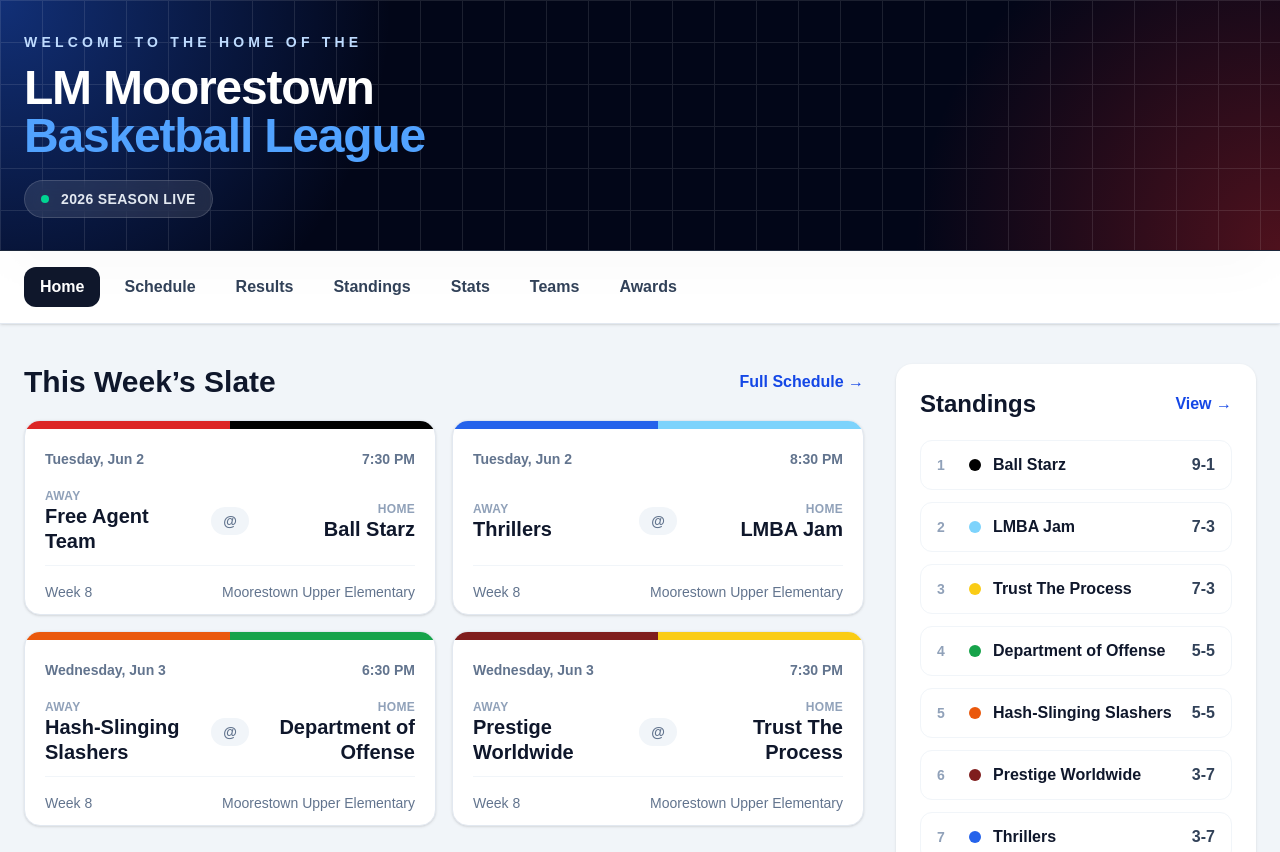
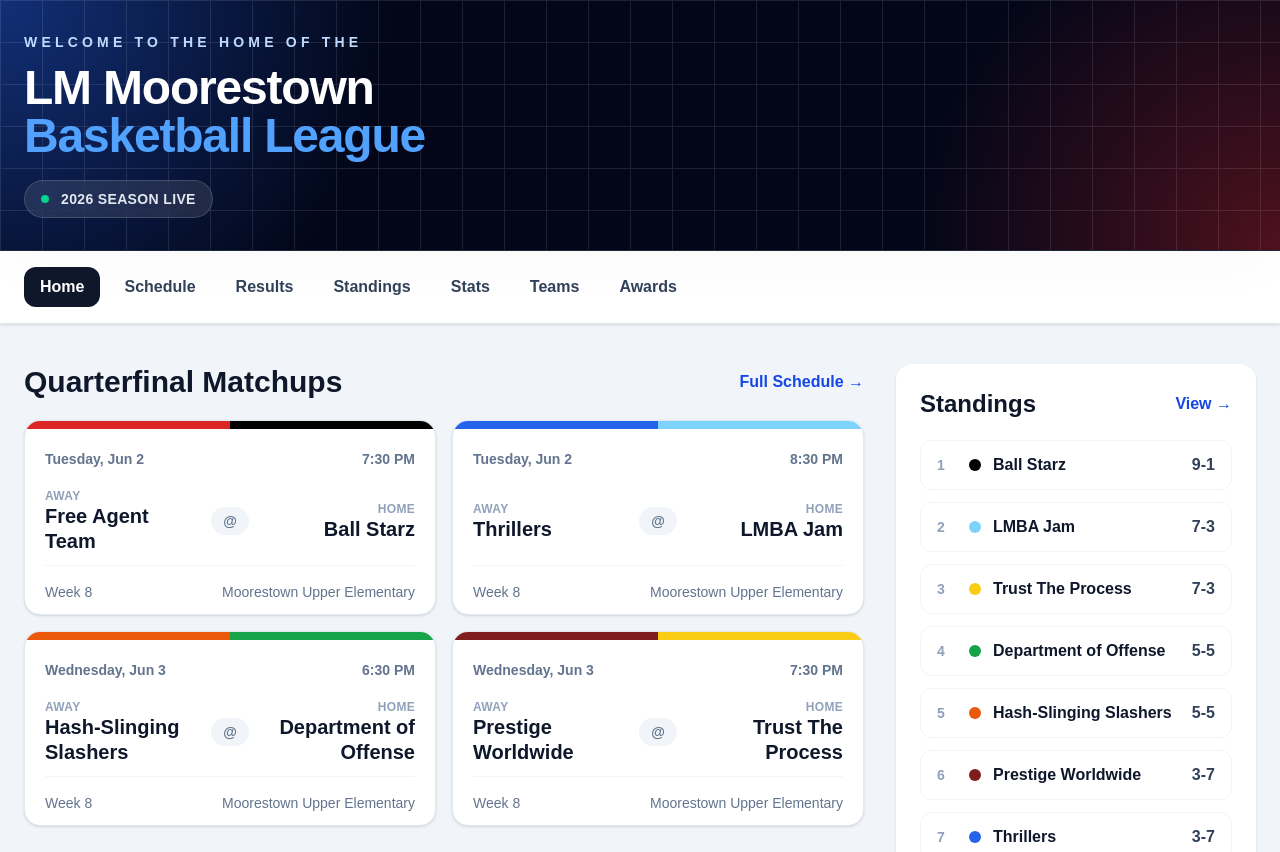
Before and after one commit to illedraiccir/lmba-website, a Next.js app: page / in a window 1280 px wide. Shown: the top 852 px of the page. Built offline with nearby package versions, Linux system fonts and the light colour scheme.

Commit message:
Updates to homepage for playoffs

```diff
--- a/app/page.tsx
+++ b/app/page.tsx
@@ -8,10 +8,24 @@ import { getCurrentWeekGames } from "@/lib/games";
 import { getPlayerSeasonStats } from "@/lib/playerStats";
 import { getStandings } from "@/lib/standings";
 import { LeagueLeaderList } from "@/components/LeagueLeaderList";
+import { getGameLabel } from "@/lib/gameLabels";
 
 export default function HomePage() {
   const standings = getStandings("2026");
-  const currentWeekGames = getCurrentWeekGames("2026");
+  const upcomingGames = games
+    .filter((game) => game.seasonId === "2026" && game.status === "scheduled")
+    .sort(
+      (a, b) =>
+        new Date(`${a.date} ${a.time}`).getTime() -
+        new Date(`${b.date} ${b.time}`).getTime()
+    );
+
+  const currentWeekGames = upcomingGames.length
+    ? upcomingGames
+    : getCurrentWeekGames("2026");
+
+  const slateLabel =
+    currentWeekGames.length > 0 ? getGameLabel(currentWeekGames[0]) : "This Week";
 
   const recentResults = games
     .filter((game) => game.seasonId === "2026" && game.status === "final")
@@ -71,7 +85,7 @@ const topThreePointLeaders = [...playerStats]
           <section id="slate" className="scroll-mt-28">
             <div className="mb-5 flex items-center justify-between">
               <h2 className="text-3xl font-extrabold text-slate-900">
-                This Week’s Slate
+                {slateLabel === "Quarterfinal" ? "Quarterfinal Matchups" : `${slateLabel} Slate`}
               </h2>
 
               <Link
--- a/data/games.ts
+++ b/data/games.ts
@@ -1,11 +1,13 @@
 export type GameType = "regularSeason" | "playoffs" | "championship";
 export type GameStatus = "scheduled" | "final" | "postponed" | "cancelled";
 export type ResultType = "normal" | "forfeitHome" | "forfeitAway";
+export type PlayoffRound = "quarterfinal" | "semifinal";
 
 export type Game = {
   gameId: string;
   seasonId: string;
   gameType: GameType;
+  playoffRound?: PlayoffRound;
   week: number;
   date: string;
   time: string;
@@ -872,6 +874,7 @@ export const games: Game[] = [
     gameId: "2026-p-qf-g01",
     seasonId: "2026",
     gameType: "playoffs",
+    playoffRound: "quarterfinal",
     week: 8,
     date: "2026-06-02",
     time: "7:30 PM",
@@ -888,6 +891,7 @@ export const games: Game[] = [
     gameId: "2026-p-qf-g02",
     seasonId: "2026",
     gameType: "playoffs",
+    playoffRound: "quarterfinal",
     week: 8,
     date: "2026-06-02",
     time: "8:30 PM",
@@ -904,6 +908,7 @@ export const games: Game[] = [
     gameId: "2026-p-qf-g03",
     seasonId: "2026",
     gameType: "playoffs",
+    playoffRound: "quarterfinal",
     week: 8,
     date: "2026-06-03",
     time: "6:30 PM",
@@ -920,6 +925,7 @@ export const games: Game[] = [
     gameId: "2026-p-qf-g04",
     seasonId: "2026",
     gameType: "playoffs",
+    playoffRound: "quarterfinal",
     week: 8,
     date: "2026-06-03",
     time: "7:30 PM",
--- /dev/null
+++ b/lib/gameLabels.ts
@@ -0,0 +1,14 @@
+import type { Game } from "@/data/games";
+
+export function getGameLabel(game: Game) {
+  if (game.gameType === "playoffs") {
+    if (game.playoffRound === "semifinal") return "Semifinal";
+    return "Quarterfinal";
+  }
+
+  if (game.gameType === "championship") {
+    return "Championship";
+  }
+
+  return `Week ${game.week}`;
+}
```
Also changed, not shown: 2 other files (tests, documents, lock files or other folders).
